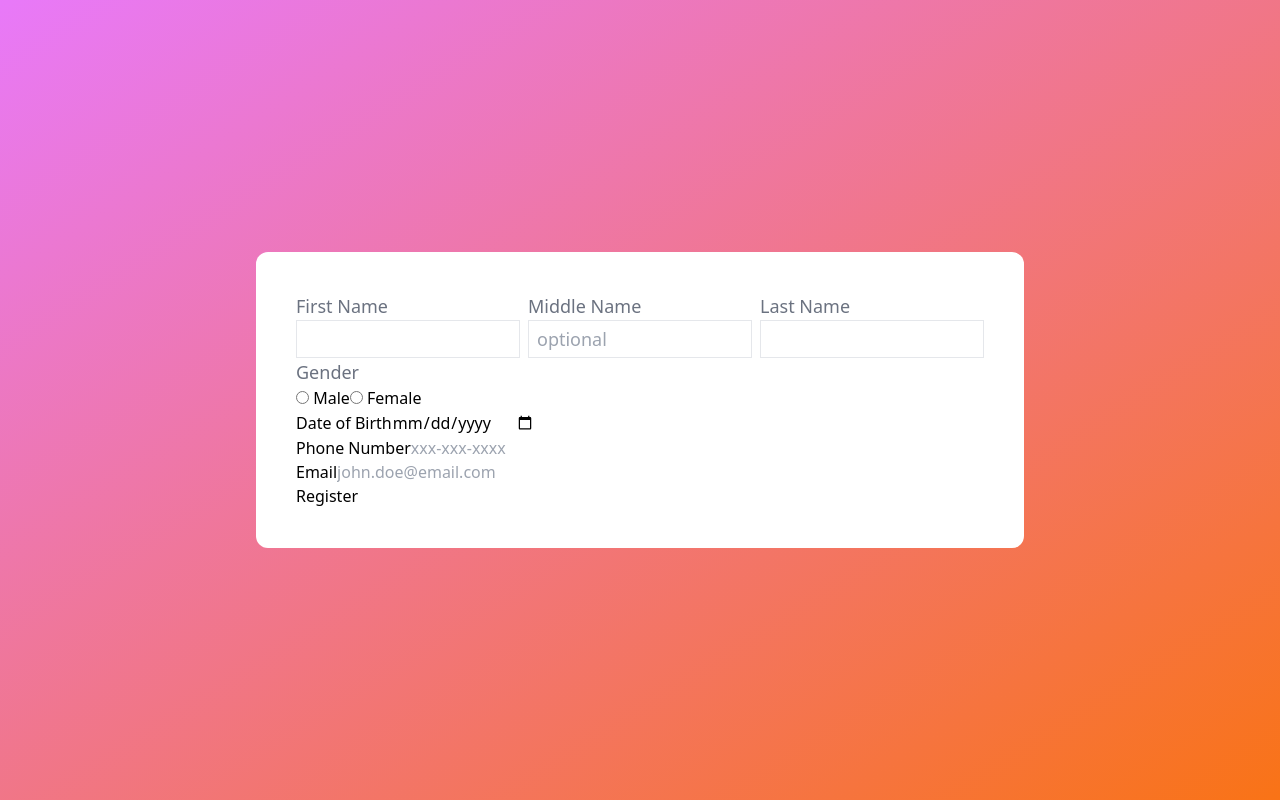
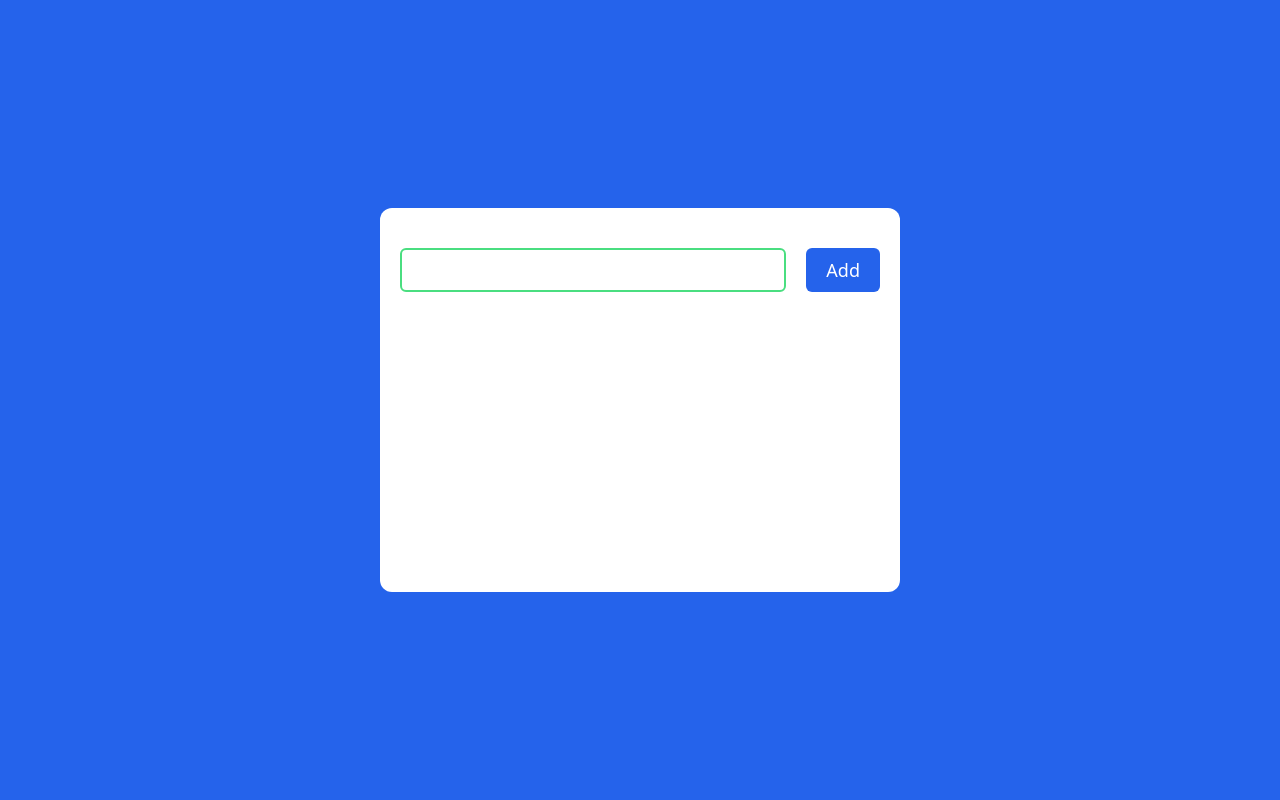
Before and after one commit to HaleemaBintYedu/code-along, a React (Create React App) app: page / in a window 1280 px wide. Built offline with nearby package versions, Linux system fonts and the light colour scheme.

Commit message:
useState

```diff
--- a/src/App.js
+++ b/src/App.js
@@ -4,8 +4,8 @@
 // import Navbar from "./components/Navbar";
 // import NavItem from "./components/NavItem";
 // import Practice from "./components/Practice";
-// import TaskManager from "./components/TaskManager";
-import Form from "./components/Form";
+import TaskManager from "./components/TaskManager";
+// import Form from "./components/Form";
 
 
 function App() {
@@ -19,8 +19,8 @@ function App() {
         {/* <Button label="Login" /> */}
         {/* <Image /> */}
         {/* <Practice /> */}
-        {/* <TaskManager /> */}
-        < Form />
+        <TaskManager />
+        {/* < Form /> */}
       </div>
   )
 }
--- a/src/components/TaskItem.jsx
+++ b/src/components/TaskItem.jsx
@@ -4,11 +4,22 @@ import { TrashIcon } from "@heroicons/react/outline";
 
 function TaskItem({ task, handleDelete }) {
     return (
-<div className="flex bg-teal-100 p-2 border-2 border-gray-300 rounded-md">
-        <div className="flex-1">{task}</div>
+<div className="flex items-center justify-between bg-teal-100 p-2 border-2 border-gray-300 rounded-md">
+
+    <div className="flex space-x-2">
+        <input
+          type="checkbox"
+          name=""
+          id=""
+          checked={task.completed}
+          onChange={() => {}}
+        />
+        <div className="flex-1">{task.text}</div>
+    </div>
+
         <button
             className="bg-blue-800 p-2 rounded-md"
-            onClick={() => handleDelete(task)}
+            onClick={() => handleDelete(task.id)}
         >
          <TrashIcon height={24} color="white" />
         </button>
--- a/src/components/TaskManager.jsx
+++ b/src/components/TaskManager.jsx
@@ -1,31 +1,49 @@
-import React, { useState } from "react";
+import React, { useState, useEffect } from "react";
+
+import { v4 as uuid } from "uuid";
+
 import TaskItem from "./TaskItem";
 
 // import background from "../assests/background.jpg";
 // import { list } from "postcss";
 
+
 function TaskManager( ) {  // Form function
-    const [tasks, setTasks] = useState([]);
+    const [tasks, setTasks] = useState(() => {
+        const tasks = localStorage.getItem("tasks");
+        if (!tasks) return [];
+        return JSON.parse(tasks);
+    });
     const [input, setInput] = useState("");
 
     const handleSubmit = (e) => {    // Submit function
         e.preventDefault();
         if (input === "") return;          // Setting Array
 
-        setTasks([input, ...tasks])
-        setInput("")
+        const newTask = {
+            id: uuid(),
+            text: input,
+            completed: true,
+        };
+
+        setTasks([newTask, ...tasks]);
+        setInput("");
     };
 
-    const handleDelete = idx => {           //idx means index
-        const newTask = tasks.filter((task) => task !== idx);
-        setTasks(newTask)
+    const handleDelete = (id) => {           //idx means index
+        const newTasks = tasks.filter((task) => task.id !== id);
+        setTasks(newTasks)
     }
 
+    useEffect(() => {
+        localStorage.setItem("tasks", JSON.stringify(tasks));
+    }, [tasks]);
 
 
     return (
-    <div className="h-screen w-screen bg-blue-600 flex justify-center items-center">
-    <div className="max-w-xl max-h-96 bg-white rounded-xl px-5 py-10">
+
+      <div className="h-screen w-screen bg-blue-600 flex justify-center items-center">
+       <div className="max-w-xl max-h-96 bg-white rounded-xl px-5 py-10">
         <form
 
         className="space-x-5 flex w-[30rem] mb-10"
@@ -50,7 +68,7 @@ function TaskManager( ) {  // Form function
 
         <div className="space-y-2 overflow-y-auto h-56">
             {tasks.map((task) => (
-                <TaskItem task={task} handleDelete={handleDelete} />
+                <TaskItem key={task.id} task={task} handleDelete={handleDelete} />
                 ))}
 
 
```
